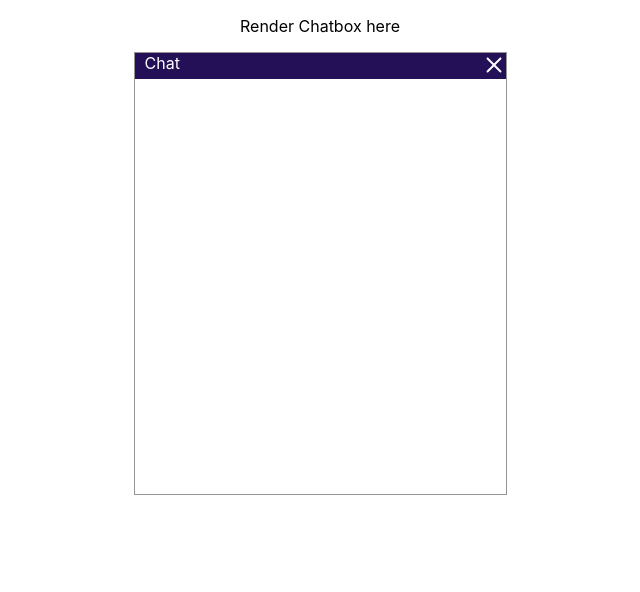
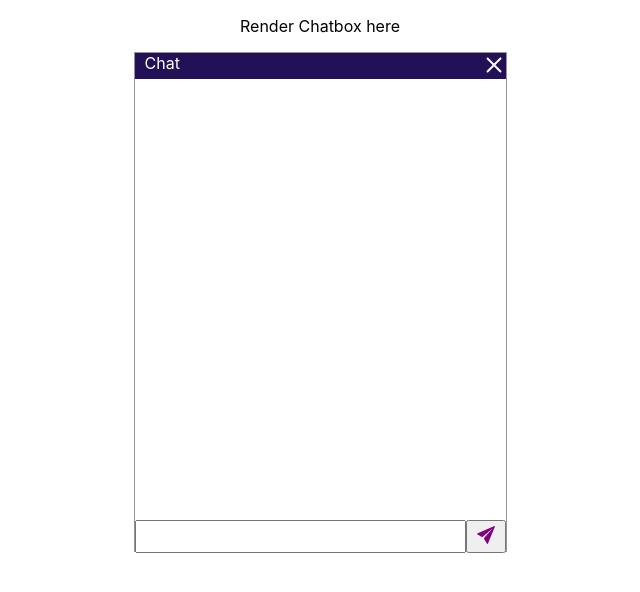
Before and after one commit to adityaraj95/react-chat-support-app, a React (Create React App) app: page / in a window 1280 px wide. Shown: the top 592 px of the page, without its empty margins (320-960 px from the left). Built offline with nearby package versions, Linux system fonts and the light colour scheme.

Commit message:
design changes for chatbox input and text body overflow

```diff
--- a/package.json
+++ b/package.json
@@ -3,6 +3,9 @@
   "version": "0.1.0",
   "private": true,
   "dependencies": {
+    "@emotion/react": "^11.10.4",
+    "@emotion/styled": "^11.10.4",
+    "@mui/material": "^5.10.4",
     "@testing-library/jest-dom": "^5.16.5",
     "@testing-library/react": "^13.4.0",
     "@testing-library/user-event": "^13.5.0",
--- a/src/App.css
+++ b/src/App.css
@@ -9,7 +9,7 @@
 
 .chat-window{
   border: 1px solid #949494;
-  height: 441px;
+  height: 498px;
   text-align: center;
   width: 371px;
   box-shadow: #828282;
@@ -25,10 +25,24 @@
 .close{
   margin-left:auto;
 }
+.text-container{
+  display: block;
+  height: 441px;
+  width: 371px;
+  overflow-x:auto
+
+}
 .titlebar-text{
   margin:0px;
   text-align: left;
   padding-left: 10px;
+}
+.iotext{
+  width: 100%;
+}
+.text-input{
+display: flex;
+border: none;
 }
 @media (prefers-reduced-motion: no-preference) {
   .App-logo {
--- a/src/components/ChatBox.js
+++ b/src/components/ChatBox.js
@@ -1,16 +1,14 @@
 import React, { useState , useEffect} from 'react'
 // import CloseIcon from '@mui/icons-material/Close';
 import {CgClose} from 'react-icons/cg';
-
-
+import { TextField } from '@mui/material';
+import {IoIosSend} from 'react-icons/io'
 const ChatBox =()=>{
 
     const [messages, setMessages] = useState([]);
 
     useEffect(()=>{
-        setMessages('hola amigo');
-        setMessages('123');
-        setMessages('abc');
+
     },)
 
     return(
@@ -23,7 +21,8 @@ const ChatBox =()=>{
          <div className='text-container'>
 
          </div>
-         <div className='text-input'></div>
+         <div className='text-input'><input className='iotext'></input><button><IoIosSend color='purple' size={24}/></button></div>
+
         </div>
     );
 }
```
Also changed, not shown: src/components/ChatBoxComponents/EditText.js (deleted, +0 -12 lines), src/components/ChatBoxComponents/TextField.js (deleted, +0 -12 lines), 1 other file (tests, documents, lock files or other folders).
